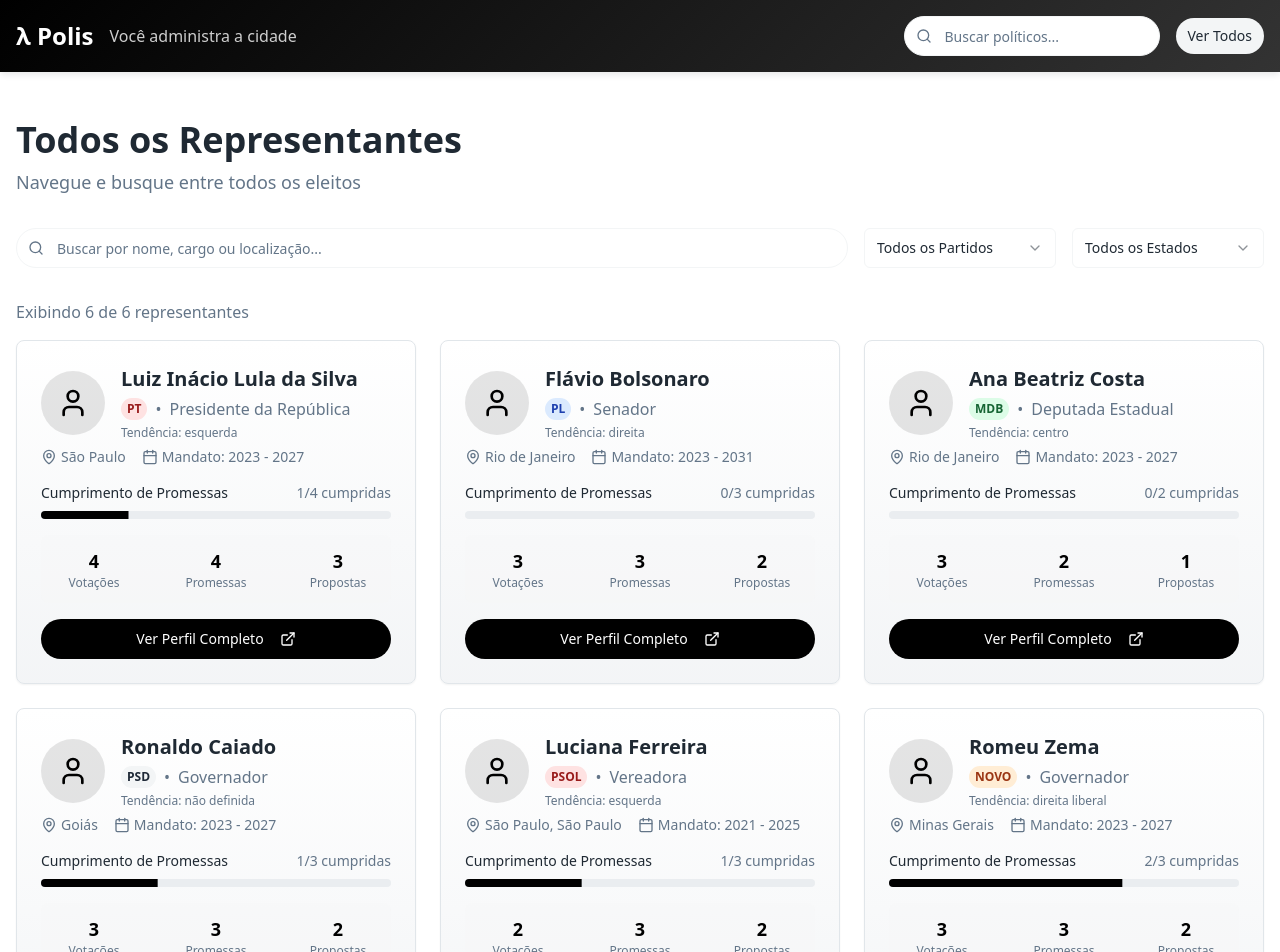
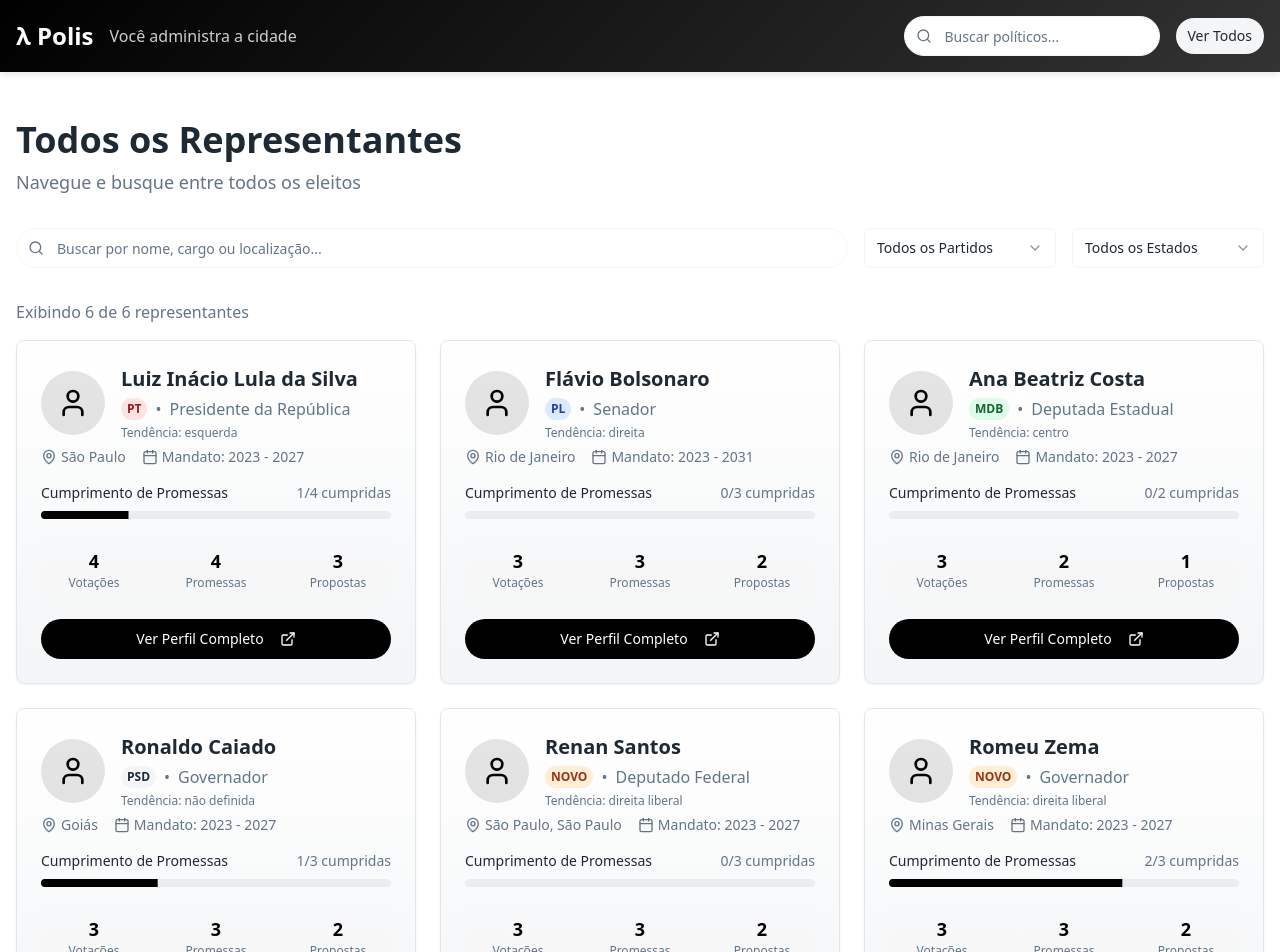
Before and after one commit to cervonizer/gov-track-report, a React (Vite) app: page /politicians in a window 1280 px wide. Shown: the top 952 px of the page. Built offline with nearby package versions, Linux system fonts and the light colour scheme; the HTML template or start-up script is replaced by a standard one.

Commit message:
Atualizou página Luciana para Renan
Co-authored-by: cervonizer <169198483+cervonizer@users.noreply.github.com>

```diff
--- a/src/data/mockData.ts
+++ b/src/data/mockData.ts
@@ -400,89 +400,98 @@ export const mockPoliticians: Politician[] = [
   },
   {
     id: '5',
-    name: 'Luciana Ferreira',
-    party: 'PSOL',
-    position: 'Vereadora',
+    name: 'Renan Santos',
+    party: 'NOVO',
+    position: 'Deputado Federal',
     state: 'São Paulo',
     district: 'São Paulo',
-    termStart: '2021-01-01',
-    termEnd: '2025-01-01',
-    imageUrl: 'https://images.unsplash.com/photo-1580489944761-15a19d654956?w=400&h=400&fit=crop&crop=face',
-    biography: 'Vereadora Luciana Ferreira atua na Câmara Municipal de São Paulo, com foco em direitos humanos e mobilidade urbana.',
-    website: 'https://lucianaferreira.saopaulo.sp.leg.br',
-    email: 'contato@lucianaferreira.sp.leg.br',
-    phone: '(11) 3396-2024',
-    committeeMemberships: ['Comissão de Direitos Humanos', 'Comissão de Mobilidade'],
+    termStart: '2023-01-01',
+    termEnd: '2027-01-01',
+    imageUrl: 'https://upload.wikimedia.org/wikipedia/commons/thumb/8/8e/Renan_Santos_em_2023.jpg/440px-Renan_Santos_em_2023.jpg',
+    biography: 'Renan Santos é empresário, ativista político e cofundador do Movimento Brasil Livre (MBL), uma das organizações políticas mais influentes do Brasil desde 2014. Nascido em São Paulo, tornou-se figura central nos protestos contra a corrupção e pelo impeachment de Dilma Rousseff em 2015-2016. Eleito Deputado Federal por São Paulo em 2022 pelo partido NOVO, com foco em liberalismo econômico, desburocratização do Estado e combate a privilégios no setor público. É defensor da reforma administrativa, privatizações e da modernização da gestão pública.',
+    website: 'https://www.camara.leg.br/deputados/renan-santos',
+    email: 'dep.renansantos@camara.leg.br',
+    phone: '(11) 3115-5001',
+    committeeMemberships: ['Comissão de Administração e Serviço Público', 'Comissão de Fiscalização Financeira e Controle', 'Comissão de Ciência e Tecnologia'],
     voteRecords: [
       {
         id: 'v12',
-        title: 'Tarifa Zero nos Domingos',
-        description: 'Projeto para isenção de tarifa de transporte aos domingos.',
-        date: '2023-08-15',
+        title: 'Reforma Administrativa (PEC 32)',
+        description: 'Proposta de emenda constitucional para reformar o serviço público, acabando com estabilidade para novos servidores e reestruturando carreiras.',
+        date: '2023-09-12',
         vote: 'Yes',
-        billNumber: 'PL 1976/2023',
-        category: 'Mobilidade'
+        billNumber: 'PEC 32/2020',
+        category: 'Administração Pública'
       },
       {
         id: 'v13',
-        title: 'Moradia Digna',
-        description: 'Projeto para regularização de moradias populares.',
-        date: '2023-07-20',
+        title: 'Marco Legal das Startups',
+        description: 'Regulamentação do ecossistema de startups e fintechs no Brasil.',
+        date: '2023-06-20',
         vote: 'Yes',
-        billNumber: 'PL 109/2023',
-        category: 'Habitação'
+        billNumber: 'PL 2234/2022',
+        category: 'Tecnologia'
+      },
+      {
+        id: 'v14',
+        title: 'Privatização dos Correios',
+        description: 'Projeto para privatização da Empresa Brasileira de Correios e Telégrafos.',
+        date: '2023-11-05',
+        vote: 'Yes',
+        billNumber: 'PL 591/2021',
+        category: 'Economia'
       }
     ],
     promises: [
       {
         id: 'p10',
-        title: 'Transporte Público Acessível',
-        description: 'Reduzir tarifas de transporte público para a população.',
-        datePromised: '2020-10-15',
-        deadline: '2024-12-31',
+        title: 'Redução da Máquina Pública',
+        description: 'Propor cortes em cargos comissionados e funções de confiança no governo federal.',
+        datePromised: '2022-08-15',
+        deadline: '2026-12-31',
         status: 'In Progress',
-        progress: 55,
-        category: 'Mobilidade'
+        progress: 40,
+        category: 'Administração Pública'
       },
       {
         id: 'p11',
-        title: 'Direitos das Mulheres',
-        description: 'Ampliar políticas de proteção às mulheres.',
-        datePromised: '2020-10-15',
-        deadline: '2024-12-31',
+        title: 'Combate a Privilégios',
+        description: 'Projetos para acabar com penduricalhos salariais e privilégios no setor público.',
+        datePromised: '2022-08-15',
+        deadline: '2026-12-31',
         status: 'In Progress',
-        progress: 70,
-        category: 'Direitos Humanos'
+        progress: 55,
+        category: 'Transparência'
       },
       {
         id: 'p12',
-        title: 'Ciclovias na Cidade',
-        description: 'Expandir malha cicloviária em 50km.',
-        datePromised: '2020-10-15',
-        deadline: '2024-12-31',
-        status: 'Fulfilled',
-        progress: 100,
-        category: 'Mobilidade'
+        title: 'Desburocratização Digital',
+        description: 'Digitalizar e simplificar processos burocráticos para cidadãos e empresas.',
+        datePromised: '2022-08-15',
+        deadline: '2026-12-31',
+        status: 'In Progress',
+        progress: 35,
+        category: 'Tecnologia'
       }
     ],
     proposals: [
       {
         id: 'pr7',
-        title: 'Passe Livre Estudantil',
-        description: 'Gratuidade no transporte para estudantes da rede pública.',
-        dateProposed: '2024-02-01',
+        title: 'Fim do Foro Privilegiado',
+        description: 'Proposta para extinguir o foro privilegiado para políticos em exercício de mandato.',
+        dateProposed: '2024-03-01',
         status: 'Active',
-        category: 'Mobilidade',
-        supportLevel: 68
+        category: 'Justiça',
+        supportLevel: 78
       },
       {
         id: 'pr8',
-        title: 'Casa da Mulher Paulistana',
-        description: 'Criação de centros de apoio às mulheres em situação de violência.',
-        dateProposed: '2024-03-15',
+        title: 'Transparência Total nos Gastos Públicos',
+        description: 'Obrigatoriedade de publicação detalhada e em tempo real de todos os gastos com cartão corporativo e verbas parlamentares.',
+        dateProposed: '2024-05-10',
         status: 'Active',
-        category: 'Direitos Humanos',
-        supportLevel: 72
+        category: 'Transparência',
+        supportLevel: 85
       }
     ]
   },
```
